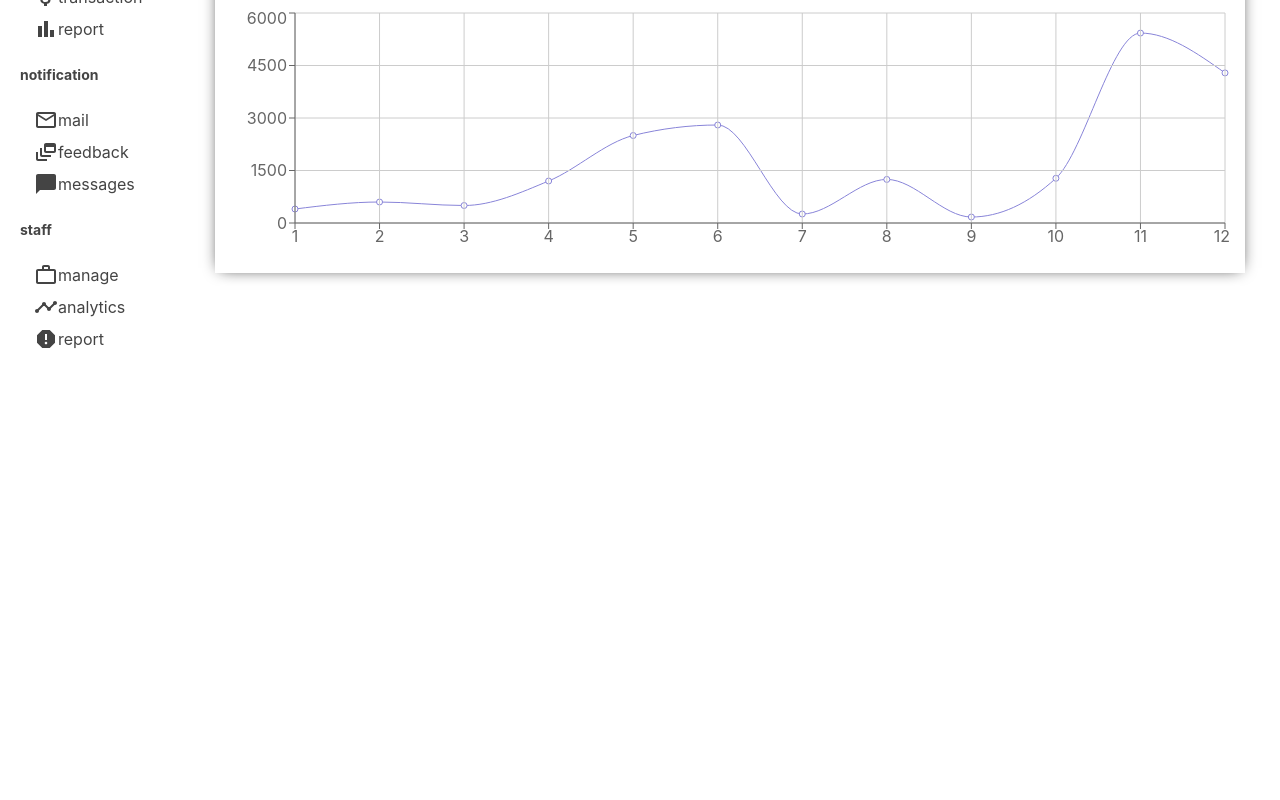
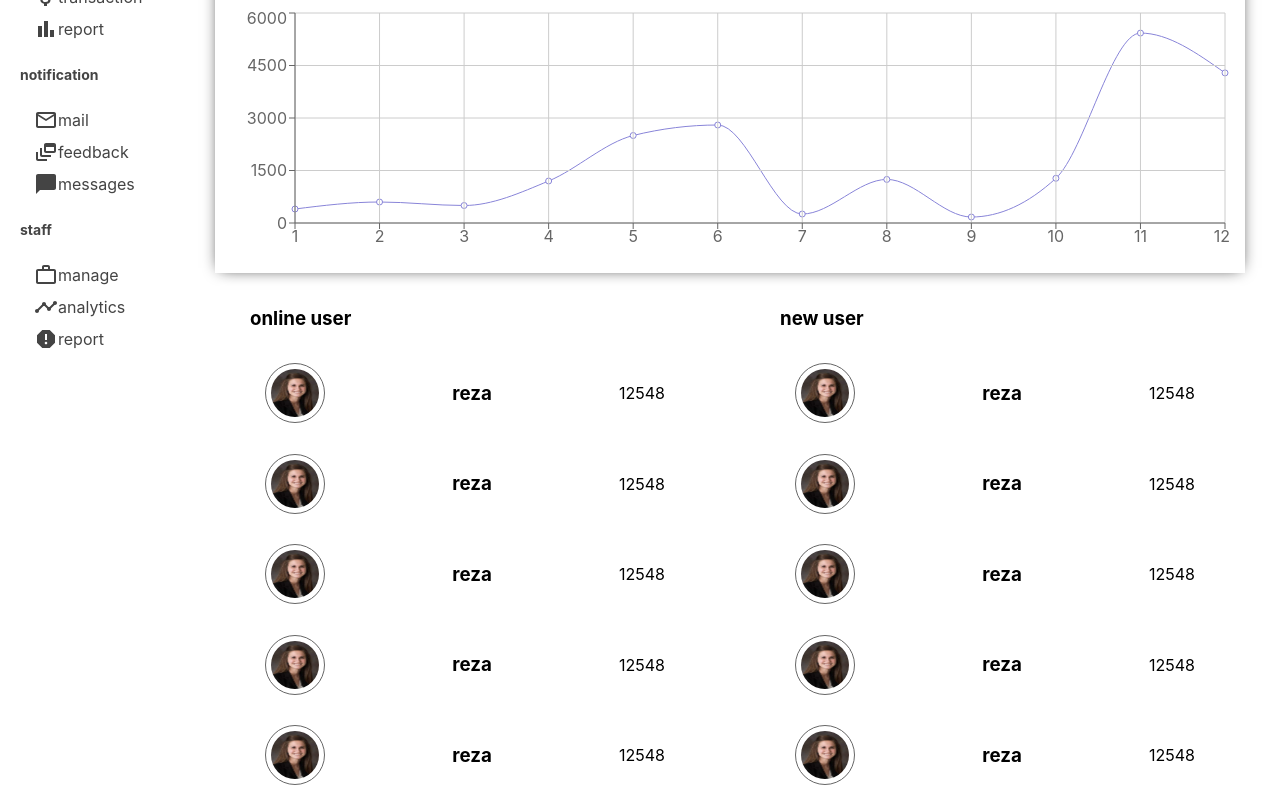
Before and after one commit to mhscan/admin-dashboard, a React (Create React App) app: page / in a window 1280 px wide. Shown: the part 387-1187 px from the top of the page. Before the commit the page ends 814 px from the top, so only its background shows below. Built offline with nearby package versions, Linux system fonts and the light colour scheme.

Commit message:
compalte widget

```diff
--- a/src/Component/widget/Widget.js
+++ b/src/Component/widget/Widget.js
@@ -1,9 +1,10 @@
 import React from "react";
+import "./widget.css"
 
-export default function Widget() {
-  return <div>
-    <ul>
-        <li> <img src="" alt="" /></li>
-    </ul>
-  </div>;
+export default function Widget({ imgsrc, name, id }) {
+    return <div className="widget">
+        <img className="img" src={imgsrc} alt="user" />
+        <h3>{name}</h3>
+        <p>{id}</p>
+    </div>;
 }
--- /dev/null
+++ b/src/Component/widget/widget.css
@@ -0,0 +1,17 @@
+.widget{
+    width: 400px;
+    padding: 15px;
+    display: flex;
+    justify-content: space-between;
+    align-items: center;
+
+}
+.img{
+    width: 3rem;
+    height: 3rem;
+    border-radius: 50%;
+    cursor: pointer;
+
+    padding: 5px;
+    border: 1px solid #666;
+}
--- a/src/pages/Home/Home.css
+++ b/src/pages/Home/Home.css
@@ -1,7 +1,10 @@
-.feacher{
-    width: 100%;
-
+.flex{
     display: flex;
     justify-content: space-around;
 
 }
+.widgetcontaner{
+    display: flex;
+    justify-content: space-around;
+
+}
--- a/src/pages/Home/Home.js
+++ b/src/pages/Home/Home.js
@@ -2,6 +2,7 @@ import React from "react";
 import "./Home.css"
 import Comparison from "../../Component/Comparison/Comparison";
 import Chart from "../../Component/Chart/Chart";
+import Widget from "../../Component/widget/Widget"
 
 export default function Home() {
   let data = [
@@ -11,30 +12,59 @@ export default function Home() {
   ]
 
   const tabledata = [
-    {name: "1", cost: 400},
-    {name: "2", cost: 600},
-    {name: "3", cost: 500},
-    {name: "4", cost: 1200},
-    {name: "5", cost: 2500},
-    {name: "6", cost: 2800},
-    {name: "7", cost: 257},
-    {name: "8", cost: 1245},
-    {name: "9", cost: 171},
-    {name: "10", cost: 1278},
-    {name: "11", cost: 5427},
-    {name: "12", cost: 4288},
+    { name: "1", cost: 400 },
+    { name: "2", cost: 600 },
+    { name: "3", cost: 500 },
+    { name: "4", cost: 1200 },
+    { name: "5", cost: 2500 },
+    { name: "6", cost: 2800 },
+    { name: "7", cost: 257 },
+    { name: "8", cost: 1245 },
+    { name: "9", cost: 171 },
+    { name: "10", cost: 1278 },
+    { name: "11", cost: 5427 },
+    { name: "12", cost: 4288 },
   ];
+
+  let onlineuser = [
+    { imgsrc: "images/u1.jpg", name: "reza", userid: 12548 },
+    { imgsrc: "images/u1.jpg", name: "reza", userid: 12548 },
+    { imgsrc: "images/u1.jpg", name: "reza", userid: 12548 },
+    { imgsrc: "images/u1.jpg", name: "reza", userid: 12548 },
+    { imgsrc: "images/u1.jpg", name: "reza", userid: 12548 }
+  ]
 
 
 
   return (<div>
-    <div className="feacher">
+    <div className="flex">
       <Comparison tittle={data[0].tittle} price={data[0].price} ></Comparison>
       <Comparison tittle={data[1].tittle} price={data[1].price} ></Comparison>
       <Comparison tittle={data[2].tittle} price={data[2].price} ></Comparison>
     </div>
     <Chart title={"month salse"} chartdata={tabledata} ></Chart>
 
+    <div className="widgetcontaner">
+      <div >
+        <h3>online user</h3>
+        {onlineuser.map((user) => (
+          <Widget imgsrc={user.imgsrc} name={user.name} id={user.userid}></Widget>
+        ))}
+
+      </div>
+      <div >
+        <h3>new user</h3>
+        {onlineuser.map((user) => (
+          <Widget imgsrc={user.imgsrc} name={user.name} id={user.userid}></Widget>
+        ))}
+
+      </div>
+    </div>
+
+
+
+
+
 
   </div>);
 }
```
